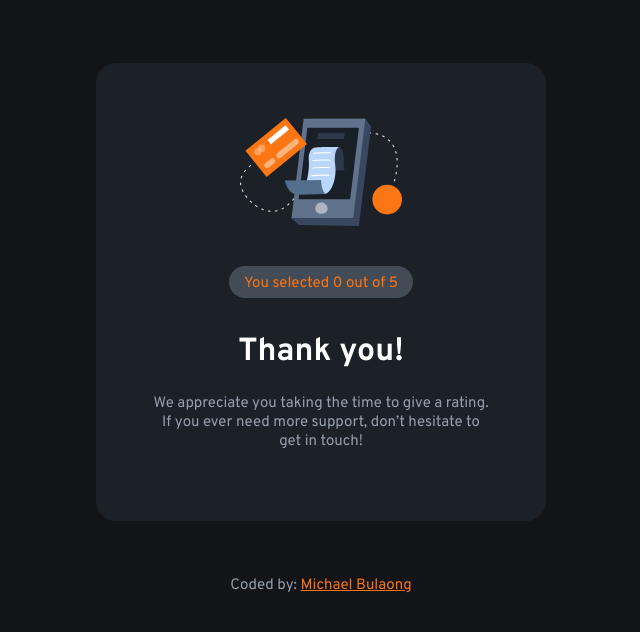
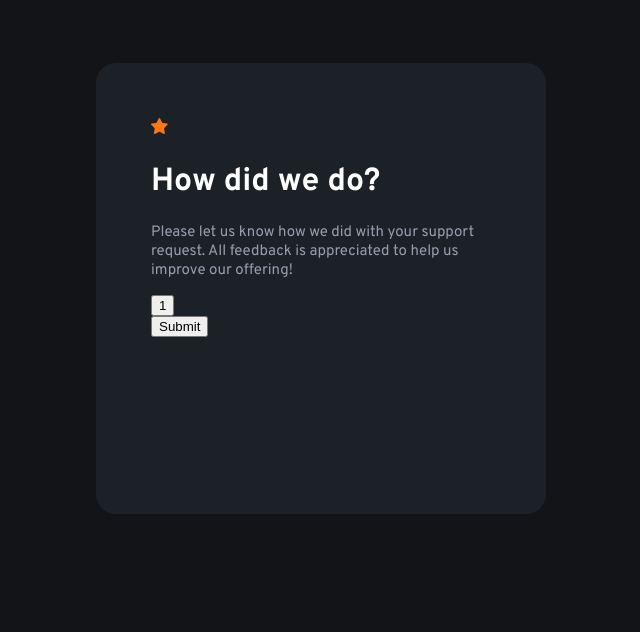
Before and after one commit to michaelbulaongdev/FM007-interactive-rating-component, a React (Create React App) app: page / in a window 1280 px wide. Shown: the top 632 px of the page, without its empty margins (319-959 px from the left). Built offline with nearby package versions, Linux system fonts and the light colour scheme.

Commit message:
layout for rating card

```diff
--- a/src/App.css
+++ b/src/App.css
@@ -4,7 +4,7 @@
   --orange: hsl(25, 97%, 53%);
   --white: hsl(0, 0%, 100%);
   --lightGrey: hsl(217, 12%, 63%);
-  --mediumGrey: hsl(216, 12%, 30%);
+  --mediumGrey: hsl(216, 12%, 25%);
   --darkBlue: hsl(213, 19%, 13%);
   --verydarkBlue: hsl(216, 12%, 8%);
 }
@@ -39,6 +39,10 @@ a {
   align-content: stretch;
 }
 
+.thankyou {
+  text-align: center;
+}
+
 .selection {
   color: var(--orange);
   background-color: var(--mediumGrey);
--- a/src/App.js
+++ b/src/App.js
@@ -2,10 +2,11 @@ import './App.css';
 import {useState} from 'react';
 import {Container} from '@mui/material';
 import ThankYou from './components/ThankYou';
-import Attribution from './components/Attribution';
+// import Attribution from './components/Attribution';
+import Rating from './components/Rating';
 
 export default function App() {
-	const [submitted, setSubmitted] = useState(true);
+	const [submitted, setSubmitted] = useState(false);
 	const [rating, setRating] = useState('0');
 
 	const handleClick = (e) => {
@@ -20,19 +21,18 @@ export default function App() {
 		<Container
 			maxWidth='sm'
 			sx={{
-				textAlign: 'center',
 				alignContent: 'stretch',
 			}}>
 			{submitted ? (
-				<div className='card-container'>
+				<div className='thankyou card-container'>
 					<ThankYou rating={rating} />
 				</div>
 			) : (
 				<div className='card-container'>
-					<h1>How did we do?</h1>
+					<Rating handleClick={handleClick} handleSubmit={handleSubmit} />
 				</div>
 			)}
-			<Attribution />
+			{/* <Attribution /> */}
 		</Container>
 	);
 }
--- a/src/components/Rating.js
+++ b/src/components/Rating.js
@@ -1,8 +1,26 @@
-How did we do?
+import {ReactComponent as StarLogo} from '../images/icon-star.svg';
 
-  Please let us know how we did with your support request. All feedback is appreciated
-  to help us improve our offering!
+export default function Rating(props) {
+	const numberButtons = [1, 2, 3, 4, 5];
 
-  1 2 3 4 5
-
-  Submit
+	return (
+		<div>
+			<div className='star-circle'>
+				<StarLogo />
+			</div>
+			<div>
+				<h1>How did we do?</h1>
+				<p>
+					Please let us know how we did with your support request. All feedback
+					is appreciated to help us improve our offering!
+				</p>
+			</div>
+			<div className='numbers'>
+				<button className='button'>1</button>
+			</div>
+			<div className='submit-button'>
+				<button onSubmit={props.handleSubmit}>Submit</button>
+			</div>
+		</div>
+	);
+}
```
